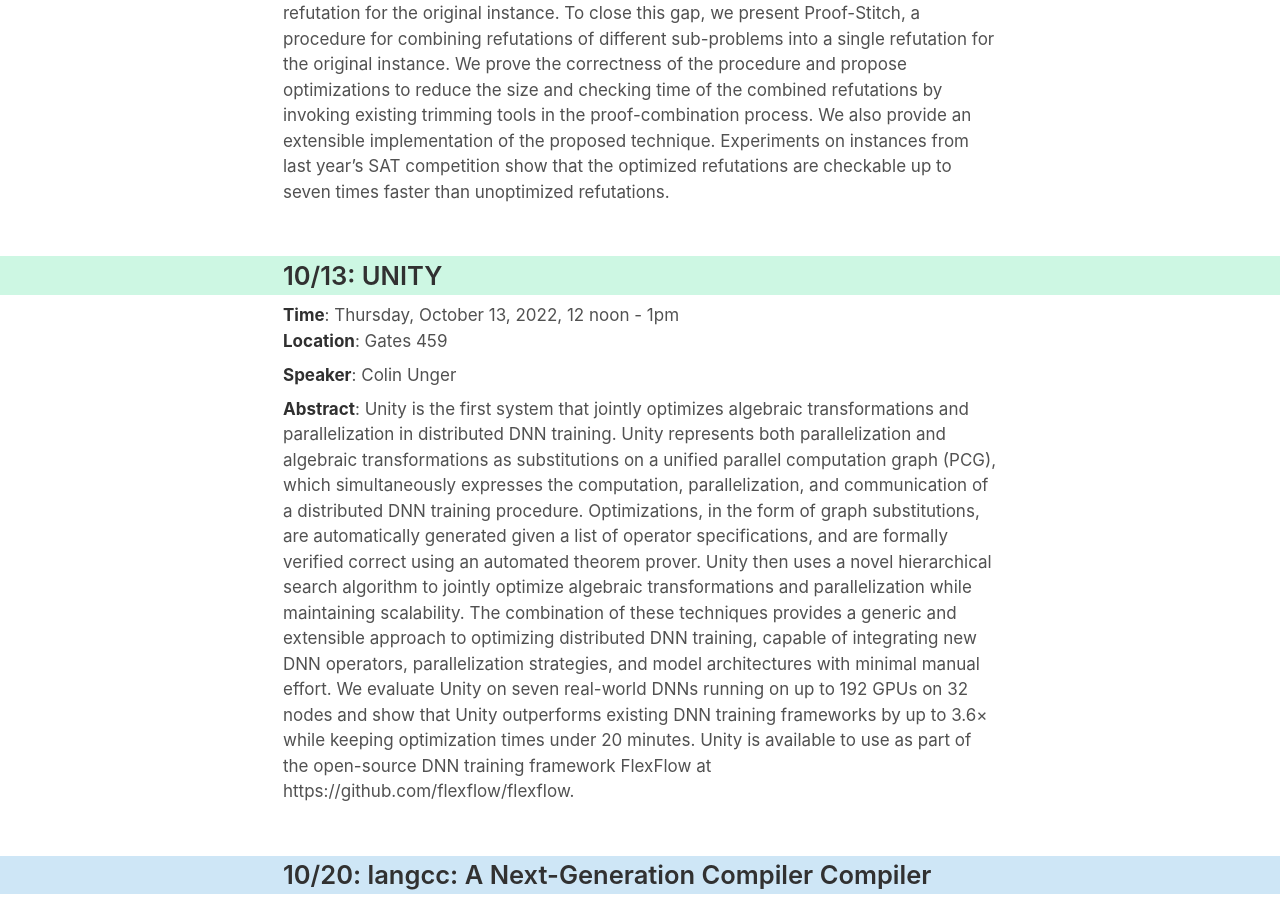
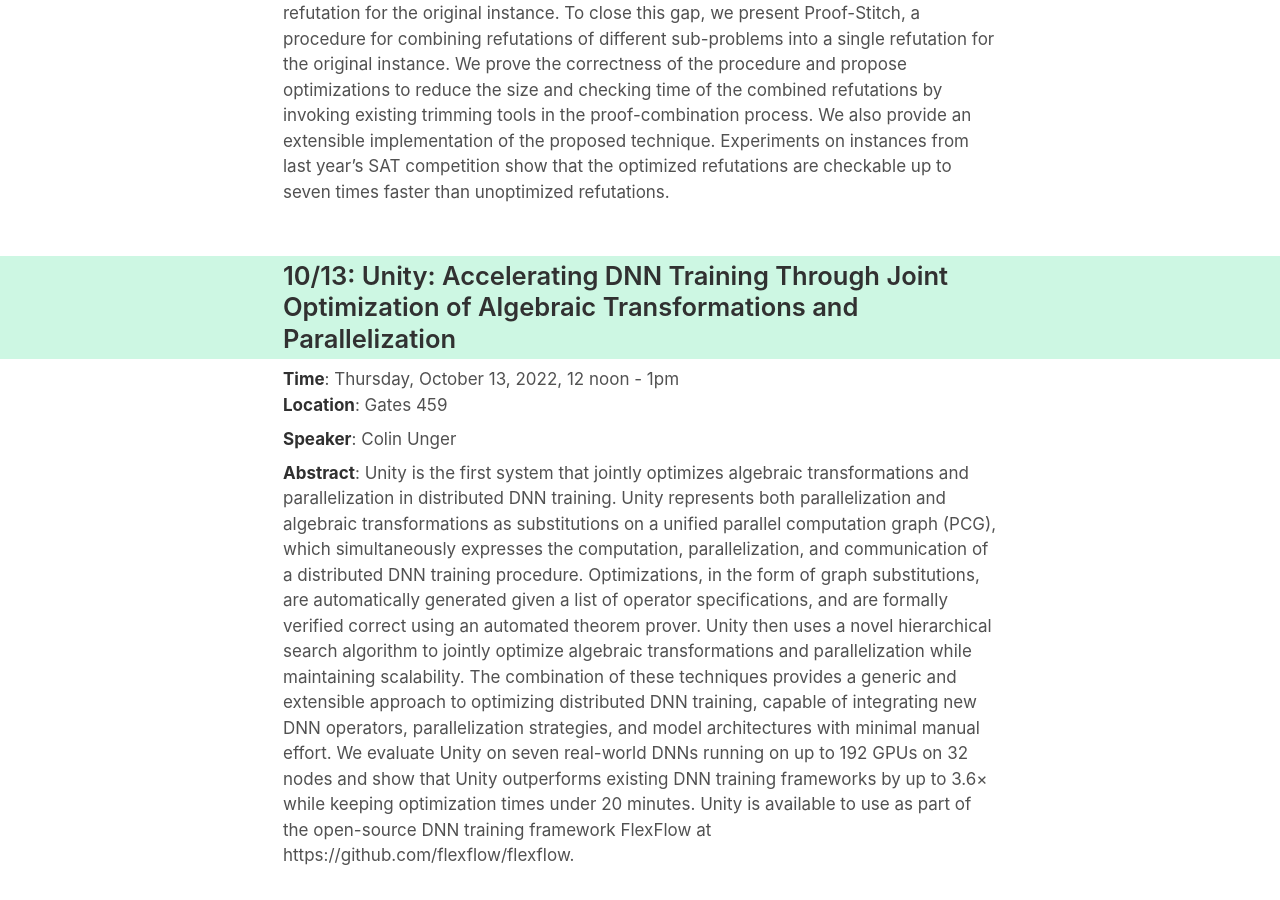
Before and after one commit to software-research-lunch/software-research-lunch.github.io, a Jekyll site: the page built from index.html, in a window 1280 px wide and 900 px high, scrolled down 2632 px. Built offline with Jekyll 4.4.1, drawn with Linux system fonts in a browser that asks for light colours.

Commit message:
update title

```diff
--- a/_data/schedule.yml
+++ b/_data/schedule.yml
@@ -120,7 +120,7 @@
                We evaluate Unity on seven real-world DNNs running on up to 192 GPUs on 32 nodes and show that Unity outperforms
                existing DNN training frameworks by up to 3.6× while keeping optimization times under 20 minutes. Unity is available
                to use as part of the open-source DNN training framework FlexFlow at https://github.com/flexflow/flexflow."
-    title: "UNITY"
+    title: "Unity: Accelerating DNN Training Through Joint Optimization of Algebraic Transformations and Parallelization"
     speaker: "Colin Unger"
     bio: "I am a third year Computer Science Ph.D. student at Stanford University advised by Alex Aiken.
           I received my bachelor’s degree in Computing from the College of Creative Studies at UC Santa Barbara,
```
